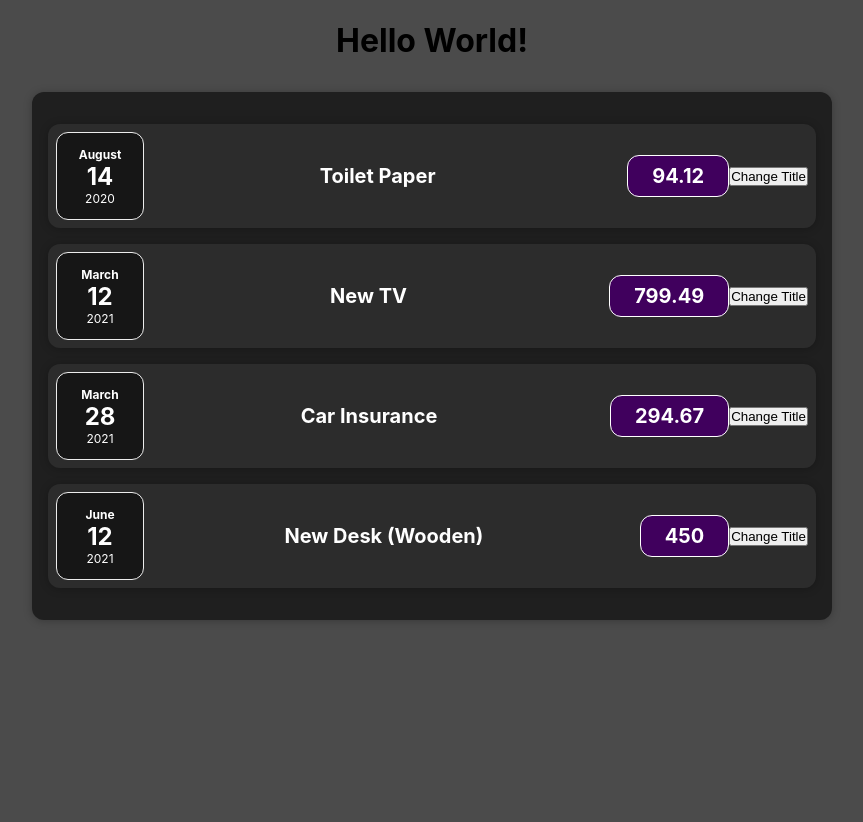
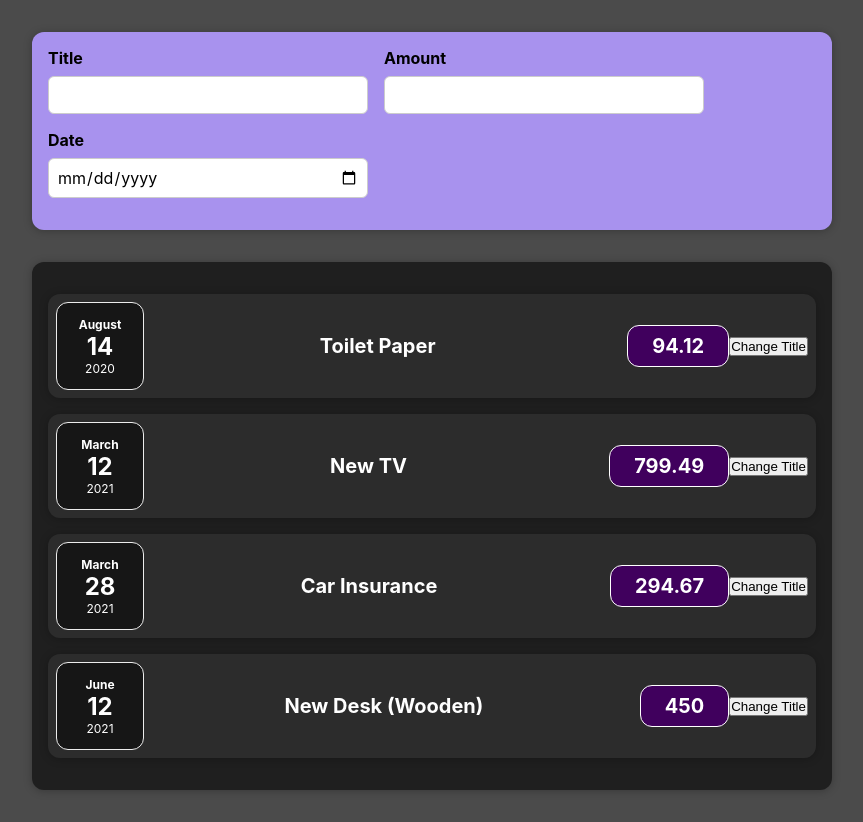
Before and after one commit to g-101/react-complete-guide, a React (Create React App) app: page / in a window 1280 px wide. Shown: the whole page, without its empty margins (208-1071 px from the left). Before the commit the page ends 800 px from the top, so only its background shows below. Built offline with nearby package versions, Linux system fonts and the light colour scheme.

Commit message:
capturando o valor do evento

```diff
--- a/src/App.js
+++ b/src/App.js
@@ -1,6 +1,7 @@
 import './App.css';
 
 import { Expenses } from './components/Expenses/indexExpenses';
+import { NewExpense } from './components/NewExpense/NewExpense';
 
 function App() {
   const expenses = [
@@ -26,7 +27,7 @@
   ];
   return (
     <div className="App">
-      <h1>Hello World!</h1>
+      <NewExpense />
       <Expenses expenses={expenses} />
     </div>
   );
--- /dev/null
+++ b/src/components/NewExpense/ExpenseForm.css
@@ -0,0 +1,26 @@
+.new-expense__controls {
+  display: flex;
+  flex-wrap: wrap;
+  gap: 1rem;
+  margin-bottom: 1rem;
+  text-align: left;
+}
+
+.new-expense__control label {
+  font-weight: bold;
+  margin-bottom: 0.5rem;
+  display: block;
+}
+
+.new-expense__control input {
+  font: inherit;
+  padding: 0.5rem;
+  border-radius: 6px;
+  border: 1px solid #ccc;
+  width: 20rem;
+  max-width: 100%;
+}
+
+.new-expense__actions {
+  text-align: right;
+}
--- /dev/null
+++ b/src/components/NewExpense/ExpenseForm.js
@@ -0,0 +1,24 @@
+import './ExpenseForm.css';
+export const ExpenseForm = () => {
+  const titleChangeHandler = event => {
+    console.log(event.target.value);
+  };
+  return (
+    <form>
+      <div className="new-expense__controls">
+        <div className="new-expense__control">
+          <label>Title</label>
+          <input type="text" onChange={titleChangeHandler} />
+        </div>
+        <div className="new-expense__control">
+          <label>Amount</label>
+          <input type="number" min="0.01" step="0.01" />
+        </div>
+        <div className="new-expense__control">
+          <label>Date</label>
+          <input type="date" min="2022-01-01" step="2022-12-31" />
+        </div>
+      </div>
+    </form>
+  );
+};
--- /dev/null
+++ b/src/components/NewExpense/NewExpense.css
@@ -0,0 +1,38 @@
+.new-expense {
+  background-color: #a892ee;
+  padding: 1rem;
+  margin: 2rem auto;
+  width: 50rem;
+  max-width: 95%;
+  border-radius: 12px;
+  text-align: center;
+  box-shadow: 0 1px 8px rgba(0, 0, 0, 0.25);
+}
+
+.new-expense button {
+  font: inherit;
+  cursor: pointer;
+  padding: 1rem 2rem;
+  border: 1px solid #40005d;
+  background-color: #40005d;
+  color: white;
+  border-radius: 12px;
+  margin-right: 1rem;
+}
+
+.new-expense button:hover,
+.new-expense button:active {
+  background-color: #510674;
+  border-color: #510674;
+}
+
+.new-expense button.alternative {
+  color: #220131;
+  border-color: transparent;
+  background-color: transparent;
+}
+
+.new-expense button.alternative:hover,
+.new-expense button.alternative:active {
+  background-color: #ddb3f8;
+}
--- /dev/null
+++ b/src/components/NewExpense/NewExpense.js
@@ -0,0 +1,9 @@
+import './NewExpense.css';
+import { ExpenseForm } from './ExpenseForm';
+export const NewExpense = () => {
+  return (
+    <div className="new-expense">
+      <ExpenseForm />
+    </div>
+  );
+};
```
